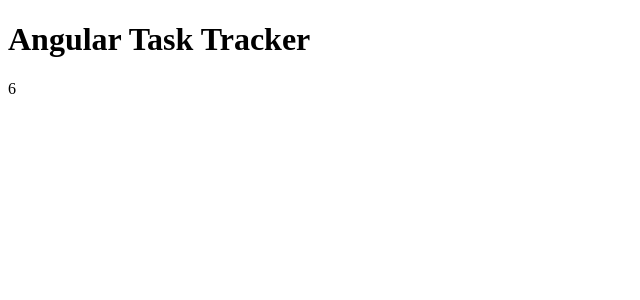
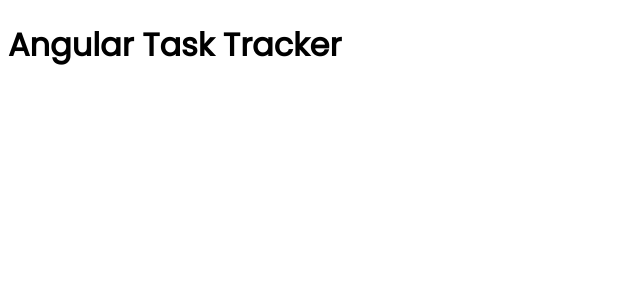
Before and after one commit to toktamm/angular-task-tracker, an Angular app: page / in a window 1280 px wide. Shown: the top 300 px of the page, without its empty margins (0-640 px from the left). Built offline with nearby package versions, Linux system fonts and the light colour scheme.

Commit message:
add styling

```diff
--- a/src/app/app.component.html
+++ b/src/app/app.component.html
@@ -1,2 +1 @@
 <h1>{{ title }}</h1>
-{{ 1 + 5 }}
--- a/src/styles.css
+++ b/src/styles.css
@@ -1 +1,6 @@
 /* You can add global styles to this file, and also import other style files */
+
+@import url("https://fonts.googleapis.com/css2?family=Poppins:wght@300;400&display=swap");
+body {
+    font-family: "Poppins", sans-serif;
+}
```
